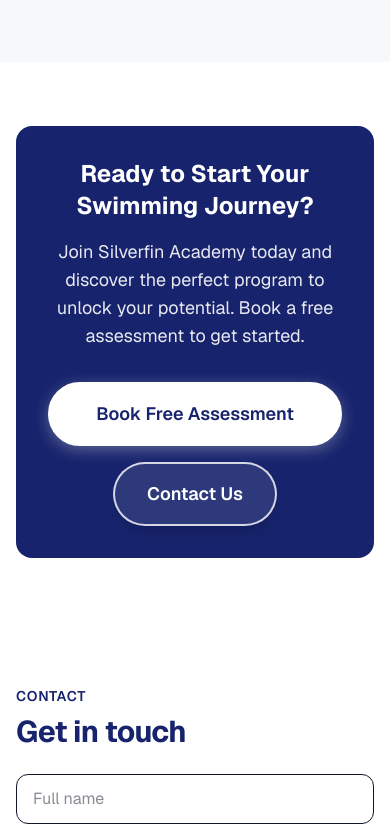
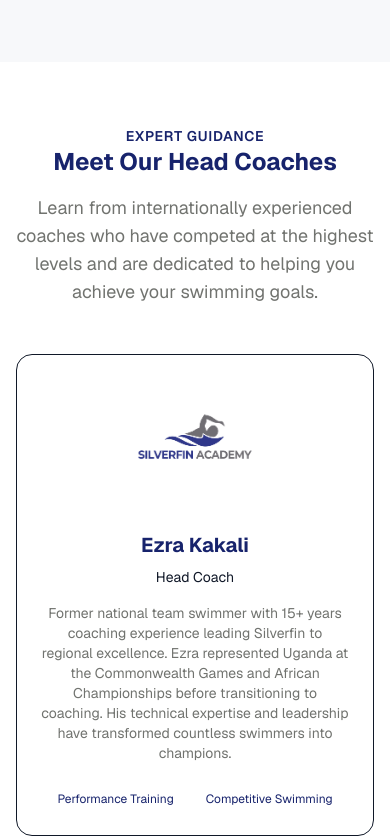
Before and after one commit to AriyoX/silverfin-academy, a Next.js app: page /programs in a window 390 px wide. Shown: the part 4264-5102 px from the top of the page. Built offline with nearby package versions, Linux system fonts and the light colour scheme.

Commit message:
refactored

```diff
--- a/app/coaches/page.tsx
+++ b/app/coaches/page.tsx
@@ -10,7 +10,7 @@
   DetailedCoachCard,
   ExpandableCoachCard
 } from './components';
-import { COACHES } from '../constants';
+import { COACHES, getFeaturedCoaches } from '../constants';
 
 export default function CoachesPage() {
   const [isMenuOpen, setIsMenuOpen] = useState(false);
@@ -20,7 +20,7 @@
   };
 
   // Split coaches into featured (first 2) and others
-  const featuredCoaches = COACHES.slice(0, 2);
+  const featuredCoaches = getFeaturedCoaches(2);
   const otherCoaches = COACHES.slice(2);
 
   return (
--- a/app/constants/index.ts
+++ b/app/constants/index.ts
@@ -62,7 +62,9 @@
       'Mental Performance Coach',
       'Technical Official Level 3',
       'First Aid/CPR Certified'
-    ]
+    ],
+    specializations: ['Performance Training', 'Competitive Swimming', 'Elite Coaching'],
+    programs: ['performance-senior', 'development-squads']
   },
   {
     id: 'vincent-kabira',
@@ -79,7 +81,9 @@
       'Video Analysis Specialist',
       'Age Group Development Coach',
       'First Aid/CPR Certified'
-    ]
+    ],
+    specializations: ['Stroke Technique', 'Youth Development', 'Competitive Training'],
+    programs: ['development-squads', 'performance-senior']
   },
   {
     id: 'mugisha-jacob',
@@ -94,7 +98,9 @@
       'First Aid/CPR Certified',
       'Aquatic Therapy Assistant',
       'Adult Education Certificate'
-    ]
+    ],
+    specializations: ['Adult Swimming', 'Water Safety', 'Beginner Instruction'],
+    programs: ['learn-to-swim']
   },
   {
     id: 'nancy-akukwatswe',
@@ -109,9 +115,34 @@
       'Water Confidence Instructor',
       'Pediatric First Aid/CPR',
       'Safeguarding Children Certificate'
-    ]
+    ],
+    specializations: ['Children Swimming', 'Water Confidence', 'Pediatric Instruction'],
+    programs: ['learn-to-swim']
   },
 ];
+
+// Helper functions for filtering coaches
+export const getCoachesByProgram = (programId: string): Coach[] => {
+  return COACHES.filter(coach => coach.programs?.includes(programId));
+};
+
+export const getCoachesBySpecialization = (specialization: string): Coach[] => {
+  return COACHES.filter(coach =>
+    coach.specializations?.some(spec =>
+      spec.toLowerCase().includes(specialization.toLowerCase())
+    )
+  );
+};
+
+export const getFeaturedCoaches = (count: number = 2): Coach[] => {
+  return COACHES.slice(0, count);
+};
+
+export const getHeadCoaches = (): Coach[] => {
+  return COACHES.filter(coach =>
+    coach.title.toLowerCase().includes('head')
+  );
+};
 
 export const FACILITIES: Facility[] = [
   {
--- a/app/programs/development/page.tsx
+++ b/app/programs/development/page.tsx
@@ -10,7 +10,7 @@
 import { Section } from "../../components/ui/Section";
 import { AnimatedSection } from "../../components/ui/AnimatedSection";
 import { Button } from "../../components/ui/Button";
-import { COACHES } from "../../constants";
+import { getCoachesByProgram } from "../../constants";
 import {
   Target,
   TrendingUp,
@@ -110,9 +110,7 @@
     { day: "Saturday", session: "Fun Training & Games", duration: "90 min" }
   ];
 
-  const developmentCoaches = COACHES.filter(coach =>
-    coach.title.includes('Assistant') || coach.name === 'Vincent Kabira' || coach.name === 'Ezra Kakali'
-  );
+  const developmentCoaches = getCoachesByProgram('development-squads');
 
   return (
     <ErrorBoundary>
@@ -359,7 +357,7 @@
               <div className="bg-white rounded-2xl p-6 border border-secondary/20 text-center hover:shadow-lg transition-all duration-300 h-full">
                 <div className="w-24 h-24 mx-auto mb-4 relative">
                   <Image
-                    src="/hero-images/swimmer_1.jpg"
+                    src={coach.imageUrl || "/hero-images/swimmer_1.jpg"}
                     alt={`${coach.name} - ${coach.title}`}
                     fill
                     className="object-cover rounded-full border-4 border-primary/20"
--- a/app/programs/learn-to-swim/page.tsx
+++ b/app/programs/learn-to-swim/page.tsx
@@ -10,7 +10,7 @@
 import { Section } from "../../components/ui/Section";
 import { AnimatedSection } from "../../components/ui/AnimatedSection";
 import { Button } from "../../components/ui/Button";
-import { COACHES } from "../../constants";
+import { getCoachesByProgram } from "../../constants";
 import {
   Waves,
   Shield,
@@ -99,9 +99,7 @@
     }
   ];
 
-  const learnToSwimCoaches = COACHES.filter(coach =>
-    coach.title.includes('Learn to Swim') || coach.name === 'Mugisha Jacob'
-  );
+  const learnToSwimCoaches = getCoachesByProgram('learn-to-swim');
 
   return (
     <ErrorBoundary>
@@ -287,7 +285,7 @@
               <div className="bg-white rounded-2xl p-6 border border-secondary/20 text-center hover:shadow-lg transition-all duration-300 h-full">
                 <div className="w-24 h-24 mx-auto mb-4 relative">
                   <Image
-                    src="/hero-images/swimmer_1.jpg"
+                    src={coach.imageUrl || "/hero-images/swimmer_1.jpg"}
                     alt={`${coach.name} - ${coach.title}`}
                     fill
                     className="object-cover rounded-full border-4 border-primary/20"
--- a/app/programs/page.tsx
+++ b/app/programs/page.tsx
@@ -10,7 +10,7 @@
 import { Section } from "../components/ui/Section";
 import { AnimatedSection } from "../components/ui/AnimatedSection";
 import { Button } from "../components/ui/Button";
-import { PROGRAMS, FACILITIES } from "../constants";
+import { PROGRAMS, FACILITIES, getFeaturedCoaches } from "../constants";
 import { ArrowRight, Clock, Users, Target, Award } from "lucide-react";
 
 const ProgramsPage: React.FC = () => {
@@ -230,6 +230,64 @@
         </div>
       </Section>
 
+      {/* Coaches Preview */}
+      <Section className="bg-white">
+        <AnimatedSection animation="fadeIn">
+          <div className="text-center mb-12">
+            <p className="text-sm font-semibold uppercase tracking-wider text-primary">Expert Guidance</p>
+            <h3 className="text-2xl md:text-3xl font-bold text-primary mb-4">
+              Meet Our Head Coaches
+            </h3>
+            <p className="text-lg text-secondary max-w-3xl mx-auto">
+              Learn from internationally experienced coaches who have competed at the highest levels
+              and are dedicated to helping you achieve your swimming goals.
+            </p>
+          </div>
+        </AnimatedSection>
+
+        <div className="grid grid-cols-1 md:grid-cols-2 gap-8 max-w-4xl mx-auto mb-12">
+          {getFeaturedCoaches(2).map((coach, index) => (
+            <AnimatedSection key={coach.id} animation="fadeIn" delay={200 + index * 100}>
+              <div className="bg-white rounded-2xl p-6 border border-secondary/20 text-center hover:shadow-lg transition-all duration-300">
+                <div className="w-32 h-32 mx-auto mb-6 relative">
+                  <Image
+                    src={coach.imageUrl || "/hero-images/swimmer_1.jpg"}
+                    alt={`${coach.name} - ${coach.title}`}
+                    fill
+                    className="object-cover rounded-full border-4 border-primary/20"
+                    sizes="128px"
+                  />
+                </div>
+
+                <h4 className="text-xl font-bold text-primary mb-2">{coach.name}</h4>
+                <p className="text-primary/70 text-sm mb-4">{coach.title}</p>
+                <p className="text-secondary text-sm mb-6">{coach.bio}</p>
+
+                {coach.specializations && (
+                  <div className="flex flex-wrap gap-2 justify-center">
+                    {coach.specializations.slice(0, 2).map((spec, specIndex) => (
+                      <span key={specIndex} className="px-3 py-1 bg-primary/10 text-primary text-xs rounded-full">
+                        {spec}
+                      </span>
+                    ))}
+                  </div>
+                )}
+              </div>
+            </AnimatedSection>
+          ))}
+        </div>
+
+        <AnimatedSection animation="fadeIn" delay={400}>
+          <div className="text-center">
+            <Link href="/coaches">
+              <Button variant="outline">
+                Meet All Our Coaches
+              </Button>
+            </Link>
+          </div>
+        </AnimatedSection>
+      </Section>
+
       {/* Call to Action */}
       <Section className="bg-white">
         <AnimatedSection animation="fadeIn">
--- a/app/programs/performance/page.tsx
+++ b/app/programs/performance/page.tsx
@@ -10,7 +10,7 @@
 import { Section } from "../../components/ui/Section";
 import { AnimatedSection } from "../../components/ui/AnimatedSection";
 import { Button } from "../../components/ui/Button";
-import { COACHES } from "../../constants";
+import { getCoachesByProgram } from "../../constants";
 import {
   Trophy,
   Target,
@@ -112,9 +112,7 @@
     { time: "4:00-5:00 PM", session: "Recovery Session", type: "recovery" }
   ];
 
-  const performanceCoaches = COACHES.filter(coach =>
-    coach.name === 'Ezra Kakali' || coach.title.includes('Head')
-  );
+  const performanceCoaches = getCoachesByProgram('performance-senior');
 
   return (
     <ErrorBoundary>
--- a/app/swimmers/[id]/components/SwimmerProfile.tsx
+++ b/app/swimmers/[id]/components/SwimmerProfile.tsx
@@ -116,7 +116,7 @@
                         <div>
                           <h3 className="font-semibold text-gray-900">{time.event}</h3>
                           <p className="text-sm text-gray-500">
-                            {time.venue} • {new Date(time.date).toLocaleDateString()}
+                            {time.venue} • {time.date ? new Date(time.date).toLocaleDateString() : 'Date not available'}
                           </p>
                         </div>
                         <div className="text-right">
--- a/app/types/index.ts
+++ b/app/types/index.ts
@@ -45,6 +45,8 @@
   imageUrl?: string;
   certifications?: string[];
   email?: string;
+  specializations?: string[]; // Programs this coach specializes in
+  programs?: string[]; // Program IDs this coach is assigned to
 }
 
 export interface Facility {
```
